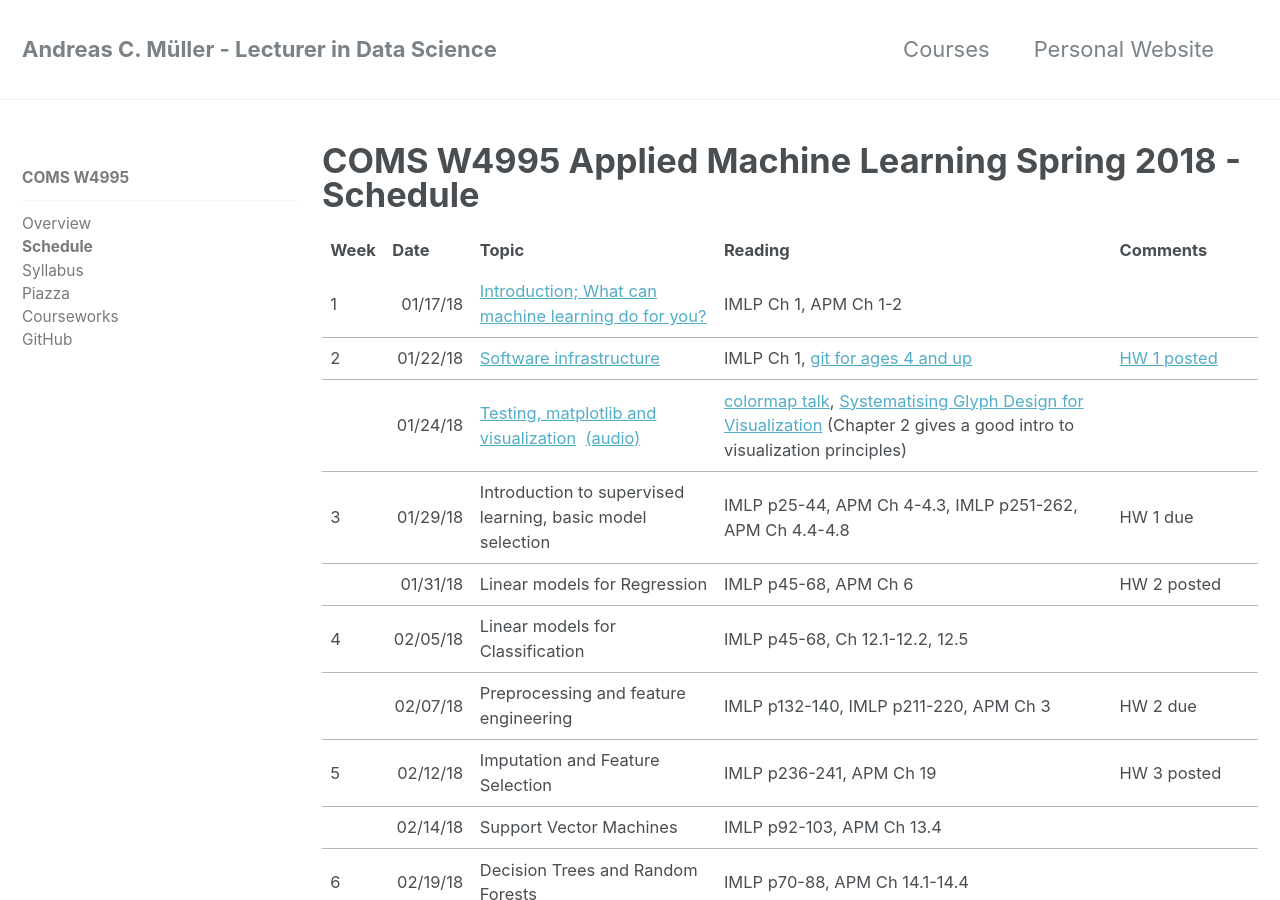
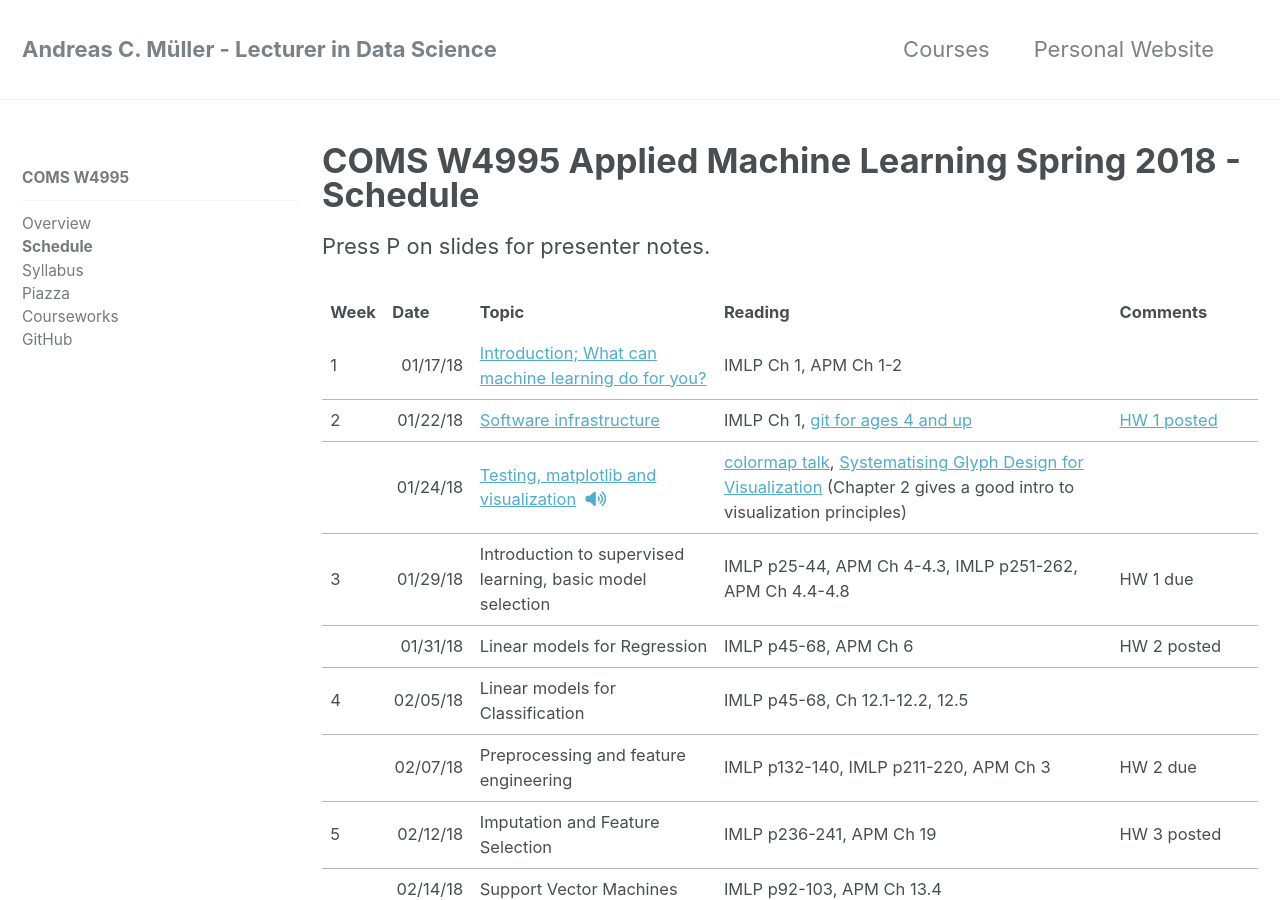
Before and after one commit to amueller/columbia-website, a Jekyll site: the page built from _comsw4995s18/lectures.md, in a window 1280 px wide and 900 px high. Built offline with Jekyll 4.4.1, drawn with Linux system fonts in a browser that asks for light colours; nearby versions of some CDN libraries.

Commit message:
fix font awesome speaker button, add hint on pressing p for speaker notes.

```diff
--- a/_comsw4995s18/lectures.md
+++ b/_comsw4995s18/lectures.md
@@ -6,6 +6,8 @@ author_profile: false
 sidebar:
   nav: "comsw4995s18"
 ---
+
+Press P on slides for presenter notes.
 
 <div class="schedule">
 <table cellspacing="0" border="0">
@@ -37,7 +39,7 @@ sidebar:
 	<tr>
 		<td><br></td>
 		<td align="right" sdval="42760" sdnum="1033;0;MM/DD/YY">01/24/18</td>
-		<td><a href="https://amueller.github.io/COMS4995-s18/slides/aml-03-012418-matplotlib/#1">Testing, matplotlib and visualization</a> &nbsp;<a href="https://www.dropbox.com/s/fdtmvbrzslemp6g/03-matplotlib-testing.mp3?dl=0">(audio)</a></td>
+		<td><a href="https://amueller.github.io/COMS4995-s18/slides/aml-03-012418-matplotlib/#1">Testing, matplotlib and visualization</a> &nbsp;<a href="https://www.dropbox.com/s/fdtmvbrzslemp6g/03-matplotlib-testing.mp3?dl=1"><i class="fa fa-volume-up" aria-hidden="true"></i></a></td>
 		<td><a href="https://www.youtube.com/watch?v=xAoljeRJ3lU">colormap talk</a>, <a href="https://ora.ox.ac.uk/objects/uuid:b98ccce1-038f-4c0a-a259-7f53dfe06ac7">Systematising Glyph Design for Visualization</a> (Chapter 2 gives a good intro to visualization principles)</td>
 		<td><br></td>
 	</tr>
--- a/_includes/head/custom.html
+++ b/_includes/head/custom.html
@@ -1,4 +1,6 @@
 <!-- start custom head snippets -->
+
+<script src="https://use.fontawesome.com/6633c0e75d.js"></script>
 
 <!-- insert favicons. use http://realfavicongenerator.net/ -->
 
```
